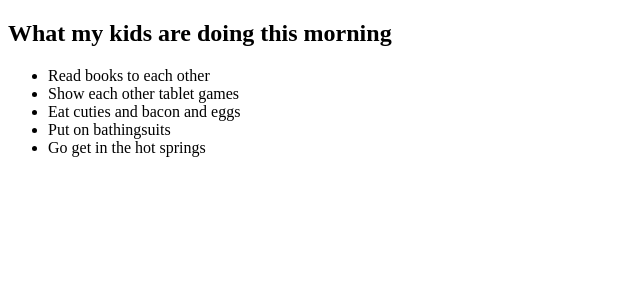
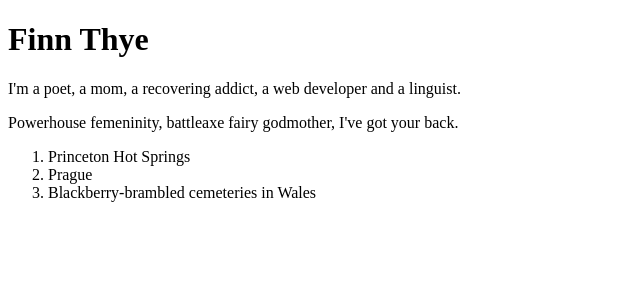
Before and after one commit to piqueen1/react-todo-list, a React (Create React App) app in the folder react-todo-list/: page / in a window 1280 px wide. Shown: the top 300 px of the page, without its empty margins (0-640 px from the left). Built offline with nearby package versions, Linux system fonts and the light colour scheme.

Commit message:
Complete mini-bio travel exercise

```diff
--- a/react-todo-list/src/index.js
+++ b/react-todo-list/src/index.js
@@ -1,22 +1,22 @@
-import React from "react"
-import ReactDOM from "react-dom"
+import React from 'react'
+import ReactDOM from 'react-dom'
 
-function MyApp() {
+function MyInfo() {
   return (
-    <div>
-      <h2>What my kids are doing this morning</h2>
-      <ul>
-        <li>Read books to each other</li>
-        <li>Show each other tablet games</li>
-        <li>Eat cuties and bacon and eggs</li>
-        <li>Put on bathingsuits</li>
-        <li>Go get in the hot springs</li>
-      </ul>
+    <div className="main">
+      <h1>Finn Thye</h1>
+      <p>I'm a poet, a mom, a recovering addict, a web developer and a linguist.</p>
+      <p>Powerhouse femeninity, battleaxe fairy godmother, I've got your back.</p>
+      <ol>
+        <li>Princeton Hot Springs</li>
+        <li>Prague</li>
+        <li>Blackberry-brambled cemeteries in Wales</li>
+      </ol>
     </div>
   )
 }
 
 ReactDOM.render(
-  <MyApp />,
-  document.getElementById("root")
+  <MyInfo />,
+  document.getElementById('root')
   )
```
